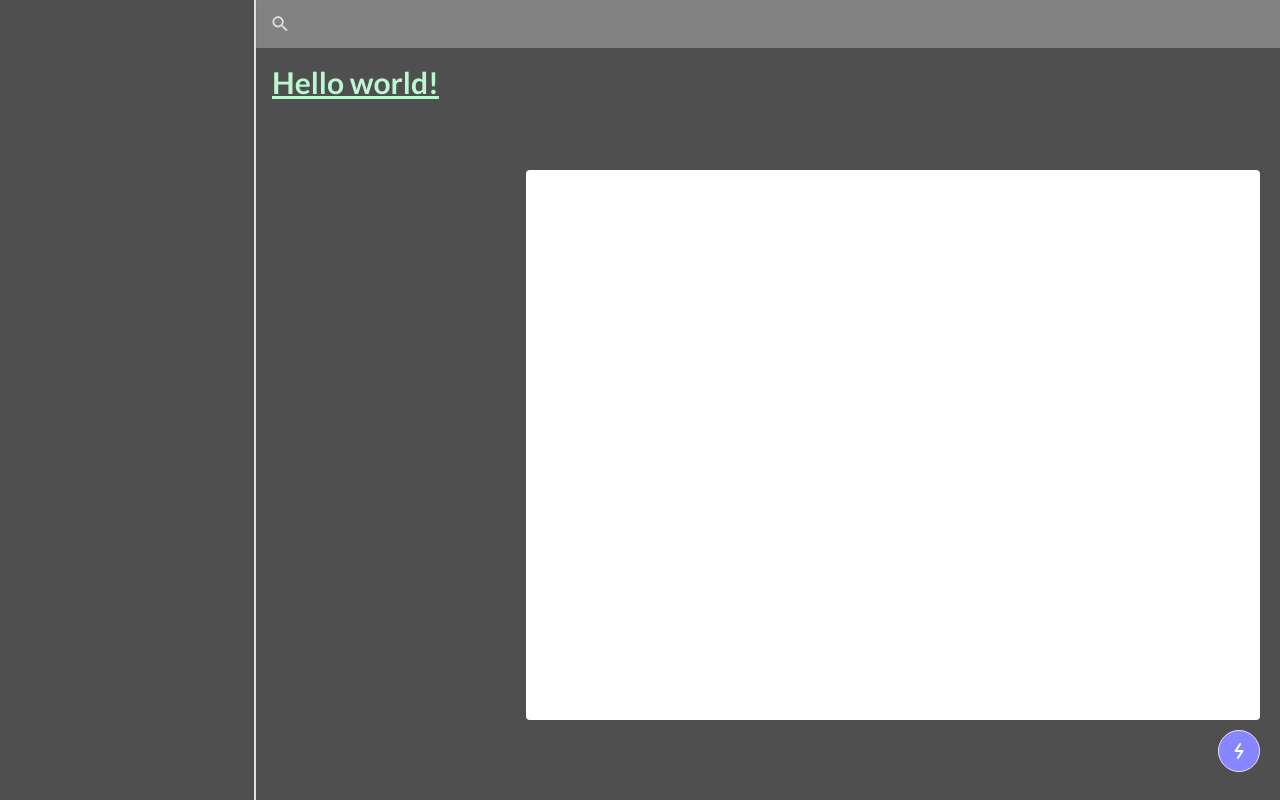
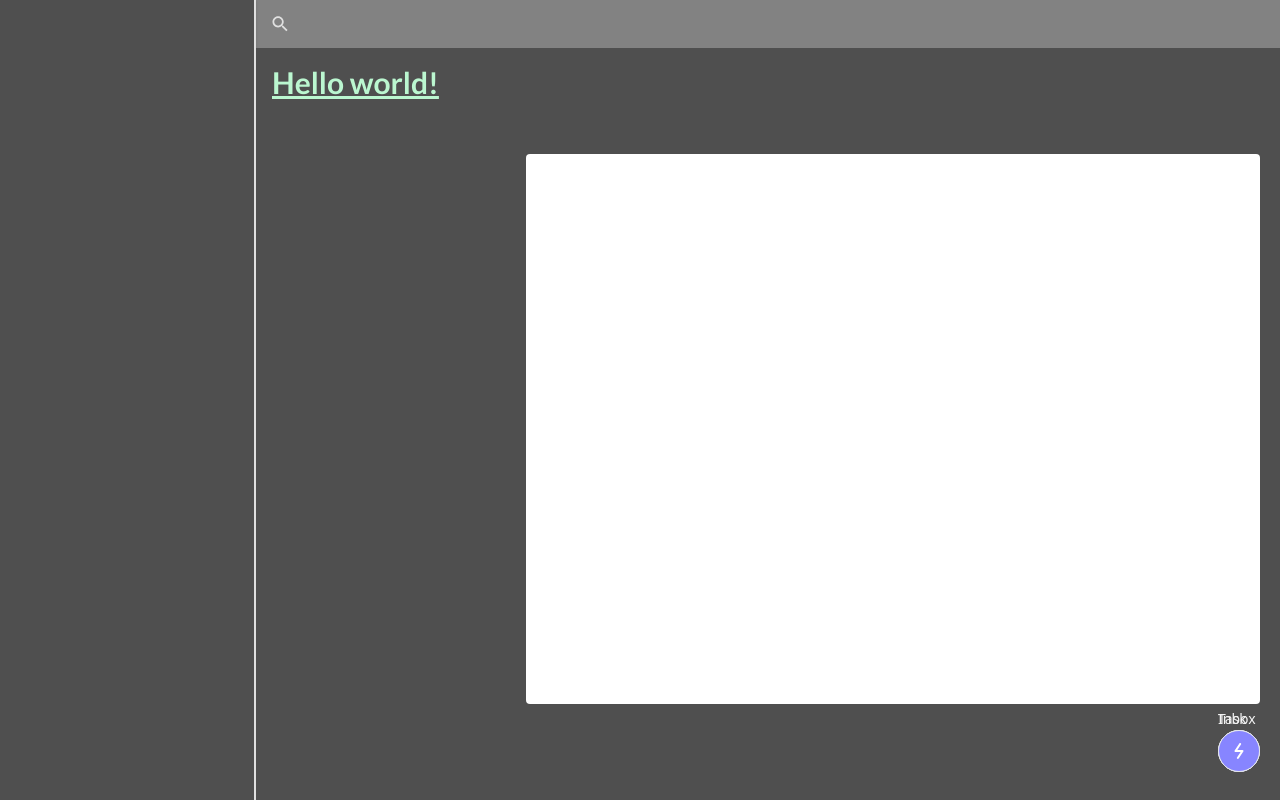
Before and after one commit to evriyanaindrasaputra/chat-vue, a Vue app: page / in a window 1280 px wide. Built offline with nearby package versions, Linux system fonts and the light colour scheme.

Commit message:
feat: add global

```diff
--- a/src/components/Button/IButton.vue
+++ b/src/components/Button/IButton.vue
@@ -110,6 +110,9 @@ export default defineComponent({
       &--indicator-two {
         @apply bg-indicator-two hover:bg-indicator-two/90 ;
       }
+      &--secondary {
+        @apply bg-primary-three
+      }
     }
   }
 
--- a/src/components/Button/index.ts
+++ b/src/components/Button/index.ts
@@ -1,5 +1,5 @@
 export type StyleVariant = 'solid' | 'light'
 
-export type ColorVariant = 'primary' | 'indicator' | 'indicator-two'
+export type ColorVariant = 'primary' | 'indicator' | 'indicator-two' | 'secondary'
 
 export type SizeVariant = 'sm' | 'md' | 'lg'
--- a/src/components/ContainerMenu/ContainerMenu.vue
+++ b/src/components/ContainerMenu/ContainerMenu.vue
@@ -3,7 +3,7 @@
 </script>
 
 <template>
-  <div class="w-[734px] h-[550px] flex flex-col rounded py-6  bg-white absolute bottom-20 right-5">
+  <div class="w-[734px] h-[550px] flex flex-col rounded py-6  bg-white absolute bottom-24 right-5">
     <slot />
   </div>
 </template>
--- a/src/components/Task/TaskHeader.vue
+++ b/src/components/Task/TaskHeader.vue
@@ -6,8 +6,10 @@ import {
   ListboxOption,
   ListboxOptions,
 } from '@headlessui/vue'
-import { CheckIcon, ChevronDownIcon, ChevronUpIcon } from '@heroicons/vue/20/solid'
+import { ChevronDownIcon, ChevronUpIcon } from '@heroicons/vue/20/solid'
 import IButton from '../Button/IButton.vue'
+import { useTask } from '~/composables/task'
+const { addNewTask } = useTask()
 
 const categories = [
   { name: 'My Task' },
@@ -16,6 +18,15 @@ const categories = [
 ]
 
 const selectedCategory = ref(categories[0])
+
+const handleClick = () => {
+  const element = document.querySelector('#list-task')
+
+  if (element) {
+    element.scrollIntoView({ behavior: 'smooth', block: 'end' })
+    addNewTask()
+  }
+}
 </script>
 
 <template>
@@ -77,7 +88,7 @@ const selectedCategory = ref(categories[0])
         </div>
       </Listbox>
     </div>
-    <IButton>
+    <IButton @click="handleClick">
       New Task
     </IButton>
   </div>
--- a/src/components/Task/TaskList.vue
+++ b/src/components/Task/TaskList.vue
@@ -1,12 +1,14 @@
 <script setup lang="ts">
 import TaskItem from '../TaskItem/TaskItem.vue'
+import { useTask } from '~/composables/task'
+const { listTask } = useTask()
 </script>
 
 <template>
-  <div class="space-y-2 divide-y divide-gray-400 flex-1 flex flex-col w-full">
-    <TaskItem />
-    <TaskItem />
-    <TaskItem />
-    <TaskItem />
+  <div class=" space-y-2 divide-y divide-gray-400 flex-1 flex flex-col w-full">
+    <template v-for="task in listTask" :key="task.id">
+      <TaskItem :task-item="task" />
+    </template>
+    <div id="list-task" />
   </div>
 </template>
--- a/src/components/TaskItem/TaskItemHeader.vue
+++ b/src/components/TaskItem/TaskItemHeader.vue
@@ -3,10 +3,19 @@ import { ref } from 'vue'
 import { Switch } from '@headlessui/vue'
 import CheckboxIcon from '../Icons/CheckboxIcon.vue'
 import CheckboxOutlineIcon from '../Icons/CheckboxOutlineIcon.vue'
-
-const isDone = ref(true)
+const { title, done } = defineProps({
+  title: {
+    type: String,
+    required: true,
+  },
+  done: {
+    type: Boolean,
+    required: true,
+  },
+})
+const Title = ref(title)
+const isDone = ref(done)
 const isEdit = ref<boolean>(false)
-const title = ref<string>('Cross-reference with Jeanne for Case #192813')
 
 const handleEdit = () => isEdit.value = !isEdit.value
 </script>
@@ -28,11 +37,11 @@ const handleEdit = () => isEdit.value = !isEdit.value
         :class="[isDone ? 'line-through' : '']"
         @dblclick="handleEdit"
       >
-        {{ title }}
+        {{ Title.trim() ? Title : 'No Title' }}
       </p>
       <input
         v-else
-        v-model="title"
+        v-model="Title"
         type="text"
         class="rounded-[5px] border border-secondary w-full"
         placeholder="Type Task Title"
--- /dev/null
+++ b/src/composables/task.ts
@@ -0,0 +1,62 @@
+import { ref } from 'vue'
+import { createGlobalState } from '@vueuse/core'
+import type { Bookmark, Task } from '~/type/types'
+
+export const bookmarkList: Array<Bookmark> = [
+  { label: 'Important ASAP', background: 'bg-sticker-one' },
+  { label: 'Offline Meeting', background: 'bg-sticker-two' },
+  { label: 'Virtual Meeting', background: 'bg-sticker-three' },
+  { label: 'ASAP', background: 'bg-sticker-four' },
+  { label: 'Client Related', background: 'bg-sticker-five' },
+  { label: 'Self Task', background: 'bg-sticker-six' },
+  { label: 'Appointments', background: 'bg-sticker-seven' },
+  { label: 'Court Related', background: 'bg-[#9DD0ED]' },
+]
+
+export const useTask = createGlobalState(
+  () => {
+    // state
+    const listTask = ref<Task[]>([
+      {
+        id: 1,
+        done: false,
+        title: 'Task Day One ',
+        date: '11/06/2022',
+        description: 'Homeworks needed to be checked are as follows : Client Profile Questionnaire, Passport Requirements and Images, Personal Documents.',
+        bookmarks: [bookmarkList[0]],
+      },
+      {
+        id: 2,
+        done: false,
+        title: 'Task Day Two ',
+        date: '11/07/2022',
+        description: 'Homeworks needed to be checked are as follows : Client Profile Questionnaire, Passport Requirements and Images, Personal Documents.',
+        bookmarks: [bookmarkList[1]],
+      },
+      {
+        id: 3,
+        done: false,
+        title: 'Task Day Three ',
+        date: '11/08/2022',
+        description: 'Homeworks needed to be checked are as follows : Client Profile Questionnaire, Passport Requirements and Images, Personal Documents.',
+        bookmarks: [bookmarkList[2]],
+      },
+    ])
+
+    // getters
+
+    // actions
+    function addNewTask() {
+      listTask.value.push({
+        id: listTask.value.length + 1,
+        done: false,
+        title: '',
+        date: '',
+        description: '',
+        bookmarks: [],
+      })
+    }
+
+    return { listTask, addNewTask }
+  },
+)
--- /dev/null
+++ b/src/composables/utils.ts
@@ -0,0 +1,6 @@
+export function formatDate(date: any): string {
+  const day = date.getDate()
+  const month = date.getMonth() + 1
+  const year = date.getFullYear()
+  return `${day}/${month}/${year}`
+}
--- /dev/null
+++ b/src/type/types.ts
@@ -0,0 +1,13 @@
+export interface Task {
+  id: number
+  done: boolean
+  title: string
+  date: string
+  description: string
+  bookmarks: Array<Bookmark>
+}
+
+export interface Bookmark {
+  label: string
+  background: string
+}
--- a/src/views/index.vue
+++ b/src/views/index.vue
@@ -9,28 +9,22 @@ import Inbox from '~/components/Inbox/Inbox.vue'
 import Task from '~/components/Task/Task.vue'
 type MenuType = 'Task' | 'Inbox' | 'Menu'
 
-const menuIcon = {
-  Task: ReaderIcon,
-  Inbox: QAIcon,
-  Menu: LightningIcon,
-}
-
 const ContainerMenu = defineAsyncComponent(() => import('~/components/ContainerMenu/ContainerMenu.vue'))
 
 const isClicked = ref<boolean>(false)
+const isOpen = ref<boolean>(false)
 const selectedMenu = ref<MenuType>('Menu')
 
 const handleClick = () => {
+  if (selectedMenu.value === 'Menu')
+    isOpen.value = !isOpen.value
+
   selectedMenu.value = 'Menu'
   isClicked.value = !isClicked.value
 }
 const selectMenu = (val: MenuType) => {
   selectedMenu.value = val
 }
-
-const selectedIcon = computed(() => {
-  return menuIcon[selectedMenu.value]
-})
 </script>
 
 <template>
@@ -44,30 +38,29 @@ const selectedIcon = computed(() => {
       <Task v-if="selectedMenu === 'Task'" />
     </ContainerMenu>
     <div
-      class="fixed bottom-7 bg-transparent right-5 flex flex-row-reverse items-end"
+      class="fixed bottom-7 bg-transparent right-5"
     >
-      <IButton
-        class="ml-2"
-        icon pill
-        variant="solid"
-        color="indicator-two"
-        @click="handleClick"
-      >
-        <component
-          :is="selectedIcon" class="w-4 h-4"
-        />
-      </IButton>
       <!-- Element show / hide -->
       <ul
-        class="relative space-x-2 "
-        :class="[isClicked ? 'flex' : 'hidden']"
+        class="relative"
       >
+        <IButton
+          class="absolute duration-500 transition-all ease-in-out bottom-0"
+          :class="selectedMenu === 'Menu' ? 'z-10 right-0' : 'z-0 right-3'"
+          icon pill
+          variant="solid"
+          :color="selectedMenu !== 'Menu' ? 'secondary' : 'indicator-two'"
+          @click="handleClick"
+        >
+          <LightningIcon class="w-4 h-4" />
+        </IButton>
         <li
-          v-if="selectedMenu !== 'Task'"
-          class="flex flex-col items-center"
-          :class="[isClicked ? 'animate-come-in' : '']"
+          class="absolute duration-500 transition-all ease-in-out bottom-0"
+          :class="selectedMenu === 'Task' ? 'z-10 right-0'
+            : selectedMenu === 'Inbox' || (selectedMenu === 'Menu' && isOpen) ? ' right-24'
+              : !isOpen && 'z-0 right-0'"
         >
-          <span class="text-light mb-1 text-sm">Task</span>
+          <span v-if="selectedMenu !== 'Task' || !isOpen" class="text-light mb-1 text-sm">Task</span>
           <IButton
             icon
             pill variant="light" color="indicator-two"
@@ -77,11 +70,13 @@ const selectedIcon = computed(() => {
           </IButton>
         </li>
         <li
-          v-if="selectedMenu !== 'Inbox'"
-          class="flex flex-col items-center"
-          :class="[isClicked ? 'animate-come-in' : '']"
+          class="absolute duration-500 transition-all ease-in-out bottom-0"
+          :class="selectedMenu === 'Inbox' ? 'z-10 right-0'
+            : selectedMenu === 'Task' ? 'right-24'
+              : !isOpen ? 'z-0 right-0'
+                : selectedMenu === 'Menu' && 'z-0 right-48'"
         >
-          <span class=" text-light mb-1 text-sm">Inbox</span>
+          <span v-if="selectedMenu !== 'Inbox' || !isOpen" class=" text-light mb-1 text-sm">Inbox</span>
           <IButton
             icon pill variant="light" color="indicator-two"
             @click="selectMenu('Inbox')"
```
Also changed, not shown: src/components/TaskItem/TaskItem.vue (+25 -48 lines).
